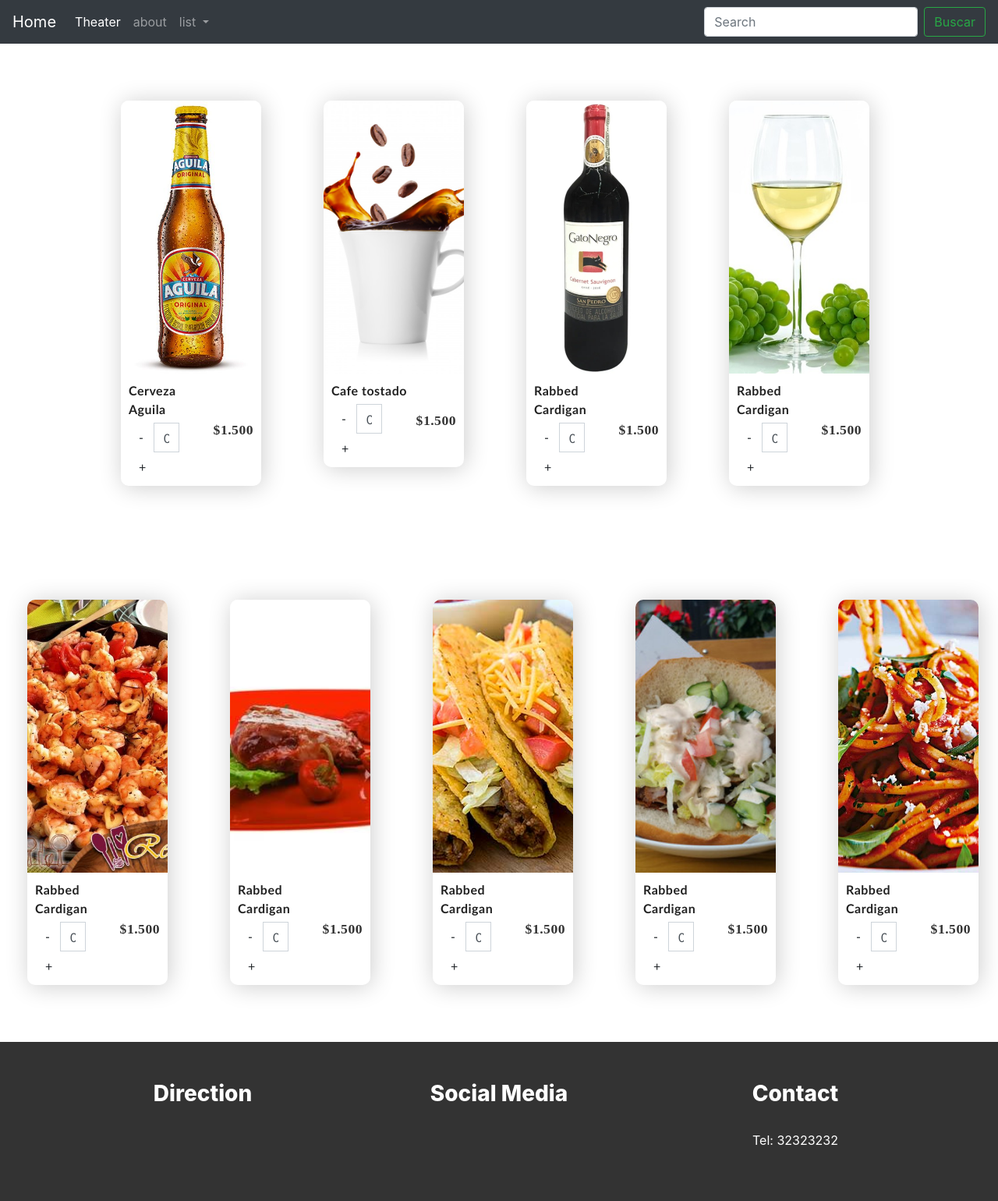
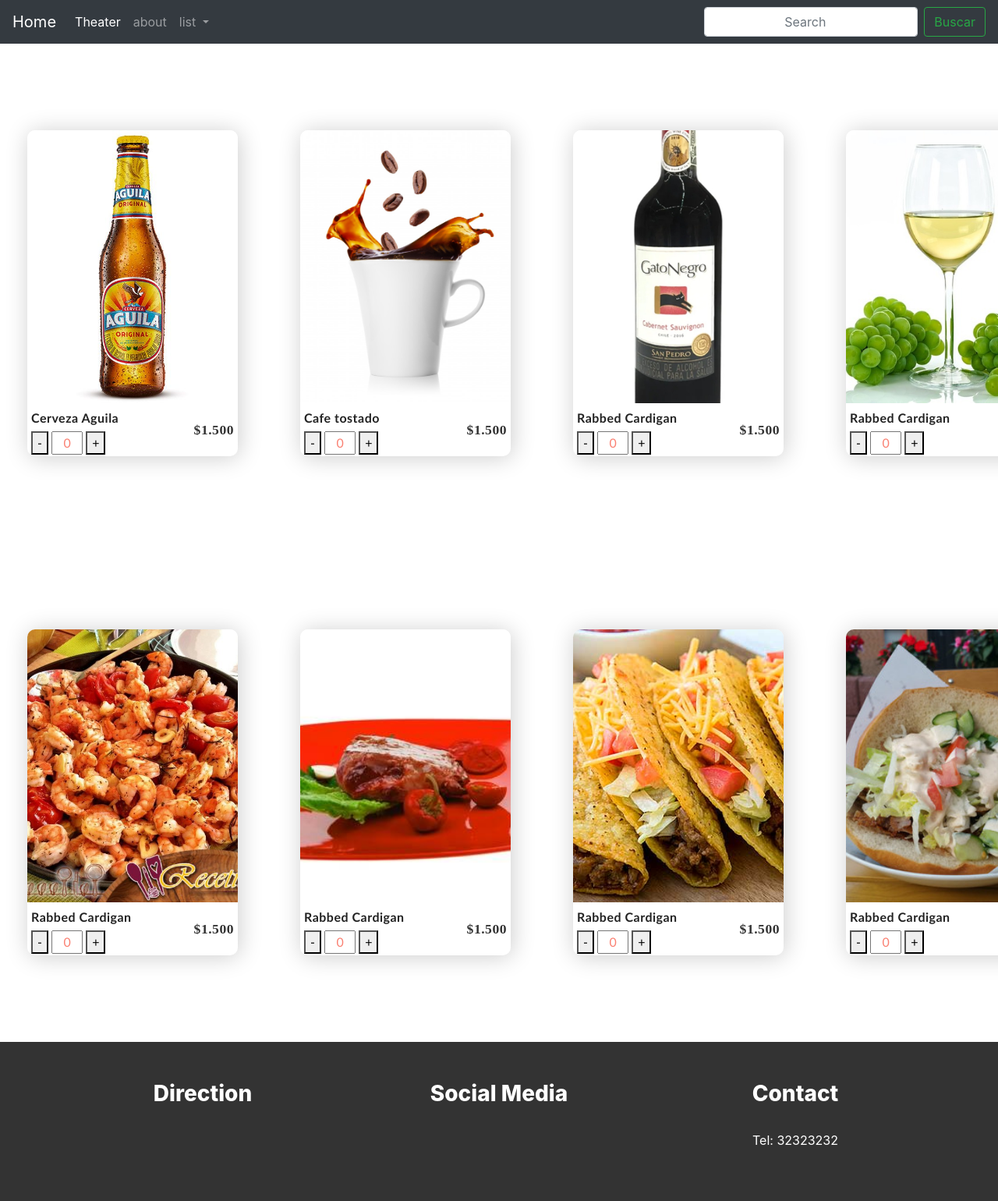
Before and after one commit to ffelipegupe/fastq, a Flask app: template dynamic/templates/index.html in a window 1280 px wide. Shown: the whole page at 78% size. Run offline with Flask 2, Linux system fonts and the light colour scheme; the template is opened without the code that fills it, so the values that code supplies are empty.

Commit message:
fix add button and this working dynamic

```diff
--- a/dynamic/static/css/style.css
+++ b/dynamic/static/css/style.css
@@ -9,7 +9,7 @@ a{
 	text-decoration:none;
 }
 .box{
-	width:180px;
+	width:270px;
 	box-shadow: 2px 2px 30px rgba(0,0,0,0.2);
 	border-radius: 10px;
 	overflow: hidden;
@@ -27,10 +27,10 @@ a{
 }
 .detail-box{
 	width: 100%;
-	display: flex;
+    display: flex;
 	justify-content: space-between;
 	align-items: center;
-	padding: 5px 10px;
+	padding: 2px 5px;
 	box-sizing: border-box;
 	font-family: calibri;
 }
@@ -67,25 +67,7 @@ a{
 	justify-content: center;
 	align-items: center;
 }
-.buy-btn{
-	width:160px;
-	height: 40px;
-	display: flex;
-	justify-content: center;
-	align-items: center;
-	background-color: #FFFFFF;
-	color:#252525;
-	font-weight: 700;
-	letter-spacing: 1px;
-	font-family: calibri;
-	border-radius: 20px;
-	box-shadow: 2px 2px 30px rgba(0,0,0,0.2);
-}
-.buy-btn:hover{
-	color:#FFFFFF;
-	background-color: #f15fa3;
-	transition: all ease 0.3s;
-}
+
 .overlay{
 	visibility: hidden;
 }
@@ -132,3 +114,14 @@ footer .footer-below {
   padding: 25px 0;
   background-color: #333333;
 }
+
+button {
+	margin: 4px;
+	cursor: pointer;
+  }
+  input {
+	text-align: center;
+	width: 40px;
+	margin: 4px;
+	color: salmon;
+  }
--- /dev/null
+++ b/dynamic/static/js/minplus2.js
@@ -0,0 +1,17 @@
+var total;
+// if user changes value in field
+$('.field').change(function() {
+  // maybe update the total here?
+}).trigger('change');
+
+$('.add').click(function() {
+  var target = $('.field', this.parentNode)[0];
+  target.value = +target.value + 1;
+});
+
+$('.sub').click(function() {
+  var target = $('.field', this.parentNode)[0];
+  if (target.value > 0) {
+    target.value = +target.value - 1;
+  }
+});
--- a/dynamic/templates/index.html
+++ b/dynamic/templates/index.html
@@ -55,7 +55,7 @@
     </div>
   </nav>
 
-	<section class="slider">
+  <section class="slider">
 	<ul id="autoWidth" class="cs-hidden">
 	<!--1------------------------------------>
   <li class="item-a">
@@ -75,16 +75,11 @@
 	<!--type-------->
 	<div class="type">
 	<a href="#">Cerveza Aguila</a>
-	<div class="col-lg-2"></div>
-		<div class="input-group" style="width:60%">
-			<span class="input-group-btn">
-			   <button class="btn btn-red btn-minuse" type="button">-</button>
-			</span>
-			<input type="text" class="form-control no-padding add-color text-center height-25" maxlength="3" value="0">
-			<span class="input-group-btn">
-			   <button class="btn btn-red btn-pluss" type="button">+</button>
-			</span>
-	 </div><!-- /input-group -->
+	<div id=field1>
+  <button type="button" id="sub" class=sub>-</button>
+  <input type="text" id="1" value=0 class=field>
+  <button type="button" id="add" class=add>+</button>
+</div>
 	</div>
 	<!--price-------->
 	<a href="#" class="price">$1.500</a>
@@ -110,16 +105,11 @@
 	<!--type-------->
 	<div class="type">
 	<a href="#">Cafe tostado</a>
-	<div class="col-lg-3"></div>
-		<div class="input-group" style="width:60%">
-			<span class="input-group-btn-2"></span>
-			   <button class="btn btn-red btn-minuse-2" type="button">-</button>
-			</span>
-			<input type="text" class="form-control no-padding add-color text-center height-25" maxlength="3" value="0">
-			<span class="input-group-btn">
-			   <button class="btn btn-red btn-pluss-2" type="button">+</button>
-			</span>
-	 </div><!-- /input-group -->
+	<div id=field2>
+		<button type="button" id="sub2" class=sub>-</button>
+		<input type="text" id="2" value=0 class=field>
+		<button type="button" id="add2" class=add>+</button>
+	  </div>
 	</div>
 	<!--price-------->
 	<a href="#" class="price">$1.500</a>
@@ -147,16 +137,11 @@
 		<!--type-------->
 		<div class="type">
 		<a href="#">Rabbed Cardigan</a>
-		<div class="col-lg-2"></div>
-		<div class="input-group" style="width:60%">
-			<span class="input-group-btn">
-			   <button class="btn btn-red btn-minuse" type="button">-</button>
-			</span>
-			<input type="text" class="form-control no-padding add-color text-center height-25" maxlength="3" value="0">
-			<span class="input-group-btn">
-			   <button class="btn btn-red btn-pluss" type="button">+</button>
-			</span>
-	 </div><!-- /input-group -->
+		<div id=field3>
+			<button type="button" id="sub2" class=sub>-</button>
+			<input type="text" id="2" value=0 class=field>
+			<button type="button" id="add2" class=add>+</button>
+		  </div>
 	</div>
 	<!--price-------->
 	<a href="#" class="price">$1.500</a>
@@ -184,16 +169,11 @@
 	<!--type-------->
 	<div class="type">
 	<a href="#">Rabbed Cardigan</a>
-	<div class="col-lg-2"></div>
-	<div class="input-group" style="width:60%">
-		<span class="input-group-btn">
-		   <button class="btn btn-red btn-minuse" type="button">-</button>
-		</span>
-		<input type="text" class="form-control no-padding add-color text-center height-25" maxlength="3" value="0">
-		<span class="input-group-btn">
-		   <button class="btn btn-red btn-pluss" type="button">+</button>
-		</span>
- </div><!-- /input-group -->
+	<div id=field4>
+		<button type="button" id="sub2" class=sub>-</button>
+		<input type="text" id="2" value=0 class=field>
+		<button type="button" id="add2" class=add>+</button>
+	  </div>
 </div>
 <!--price-------->
 <a href="#" class="price">$1.500</a>
@@ -224,16 +204,11 @@
 	<!--type-------->
 	<div class="type">
 	<a href="#">Rabbed Cardigan</a>
-	<div class="col-lg-2"></div>
-	<div class="input-group" style="width:60%">
-		<span class="input-group-btn">
-		   <button class="btn btn-red btn-minuse" type="button">-</button>
-		</span>
-		<input type="text" class="form-control no-padding add-color text-center height-25" maxlength="3" value="0">
-		<span class="input-group-btn">
-		   <button class="btn btn-red btn-pluss" type="button">+</button>
-		</span>
- </div><!-- /input-group -->
+	<div id=field1>
+		<button type="button" id="sub" class=sub>-</button>
+		<input type="text" id="1" value=0 class=field>
+		<button type="button" id="add" class=add>+</button>
+	  </div>
 </div>
 <!--price-------->
 <a href="#" class="price">$1.500</a>
@@ -259,16 +234,11 @@
 	<!--type-------->
 	<div class="type">
 	<a href="#">Rabbed Cardigan</a>
-	<div class="col-lg-2"></div>
-	<div class="input-group" style="width:60%">
-		<span class="input-group-btn">
-		   <button class="btn btn-red btn-minuse" type="button">-</button>
-		</span>
-		<input type="text" class="form-control no-padding add-color text-center height-25" maxlength="3" value="0">
-		<span class="input-group-btn">
-		   <button class="btn btn-red btn-pluss" type="button">+</button>
-		</span>
- </div><!-- /input-group -->
+	<div id=field1>
+		<button type="button" id="sub" class=sub>-</button>
+		<input type="text" id="1" value=0 class=field>
+		<button type="button" id="add" class=add>+</button>
+	  </div>
 </div>
 <!--price-------->
 <a href="#" class="price">$1.500</a>
@@ -294,16 +264,11 @@
 	<!--type-------->
 	<div class="type">
 	<a href="#">Rabbed Cardigan</a>
-	<div class="col-lg-2"></div>
-	<div class="input-group" style="width:60%">
-		<span class="input-group-btn">
-		   <button class="btn btn-red btn-minuse" type="button">-</button>
-		</span>
-		<input type="text" class="form-control no-padding add-color text-center height-25" maxlength="3" value="0">
-		<span class="input-group-btn">
-		   <button class="btn btn-red btn-pluss" type="button">+</button>
-		</span>
- </div><!-- /input-group -->
+	<div id=field1>
+		<button type="button" id="sub" class=sub>-</button>
+		<input type="text" id="1" value=0 class=field>
+		<button type="button" id="add" class=add>+</button>
+	  </div>
 </div>
 <!--price-------->
 <a href="#" class="price">$1.500</a>
@@ -329,16 +294,11 @@
 	<!--type-------->
 	<div class="type">
 	<a href="#">Rabbed Cardigan</a>
-	<div class="col-lg-2"></div>
-	<div class="input-group" style="width:60%">
-		<span class="input-group-btn">
-		   <button class="btn btn-red btn-minuse" type="button">-</button>
-		</span>
-		<input type="text" class="form-control no-padding add-color text-center height-25" maxlength="3" value="0">
-		<span class="input-group-btn">
-		   <button class="btn btn-red btn-pluss" type="button">+</button>
-		</span>
- </div><!-- /input-group -->
+	<div id=field1>
+		<button type="button" id="sub" class=sub>-</button>
+		<input type="text" id="1" value=0 class=field>
+		<button type="button" id="add" class=add>+</button>
+	  </div>
 </div>
 <!--price-------->
 <a href="#" class="price">$1.500</a>
@@ -364,16 +324,11 @@
 	<!--type-------->
 	<div class="type">
 	<a href="#">Rabbed Cardigan</a>
-	<div class="col-lg-2"></div>
-	<div class="input-group" style="width:60%">
-		<span class="input-group-btn">
-		   <button class="btn btn-red btn-minuse" type="button">-</button>
-		</span>
-		<input type="text" class="form-control no-padding add-color text-center height-25" maxlength="3" value="0">
-		<span class="input-group-btn">
-		   <button class="btn btn-red btn-pluss" type="button">+</button>
-		</span>
- </div><!-- /input-group -->
+	<div id=field1>
+		<button type="button" id="sub" class=sub>-</button>
+		<input type="text" id="1" value=0 class=field>
+		<button type="button" id="add" class=add>+</button>
+	  </div>
 </div>
 <!--price-------->
 <a href="#" class="price">$1.500</a>
@@ -418,6 +373,7 @@
 	</footer>
 
 <!--script-link----------->
+<script type="text/javascript" src="../static/js/minplus2.js"></script>
 <script type="text/javascript" src="../static/js/minplus.js"></script>
 <script type="text/javascript" src="../static/js/script.js"></script>
 </body>
```
